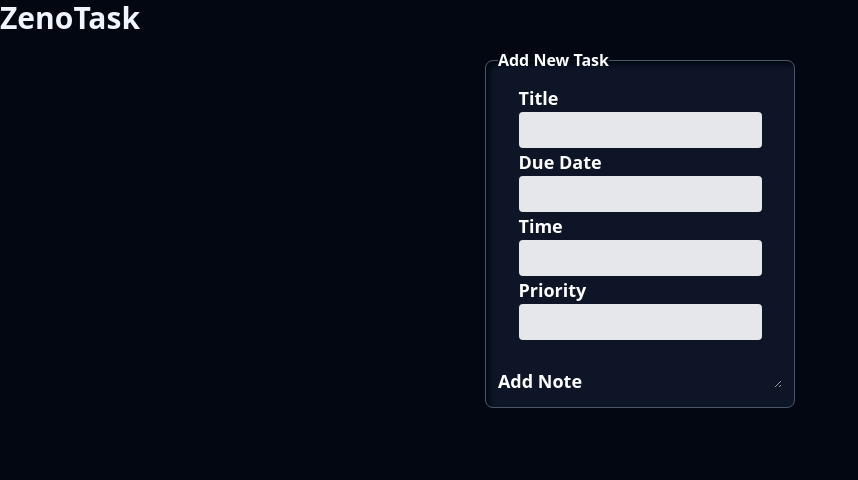
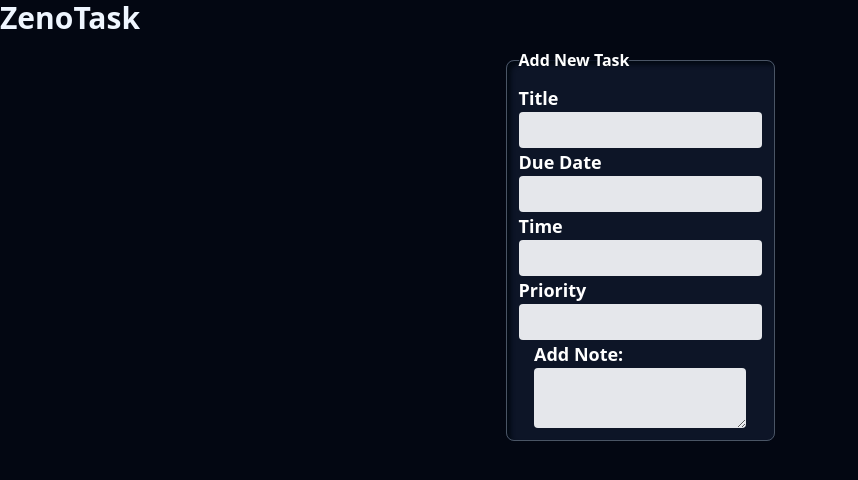
Before and after one commit to Phoenix-Domain/ZenoTask, a React (Vite) app: page / in a window 1280 px wide. Shown: the top 480 px of the page, without its empty margins (0-858 px from the left). Built offline with nearby package versions, Linux system fonts and the light colour scheme.

Commit message:
style: Add styling to textarea

```diff
--- a/src/components/Sections/Form.tsx
+++ b/src/components/Sections/Form.tsx
@@ -26,8 +26,8 @@ function Form(){
                     <Input type='text' id='priority' />
                 </div>
                 <div>
-                    <Label htmlFor='addNote' content='Add Note' />
-                    <textarea name='' id='addNote'></textarea>
+                    <Label htmlFor='addNote' content='Add Note:' />
+                    <textarea name='' id='addNote' className='block bg-gray-200 rounded p-1.5 text-gray-900 w-full'></textarea>
                 </div>
             </fieldset>
         </form>
```
